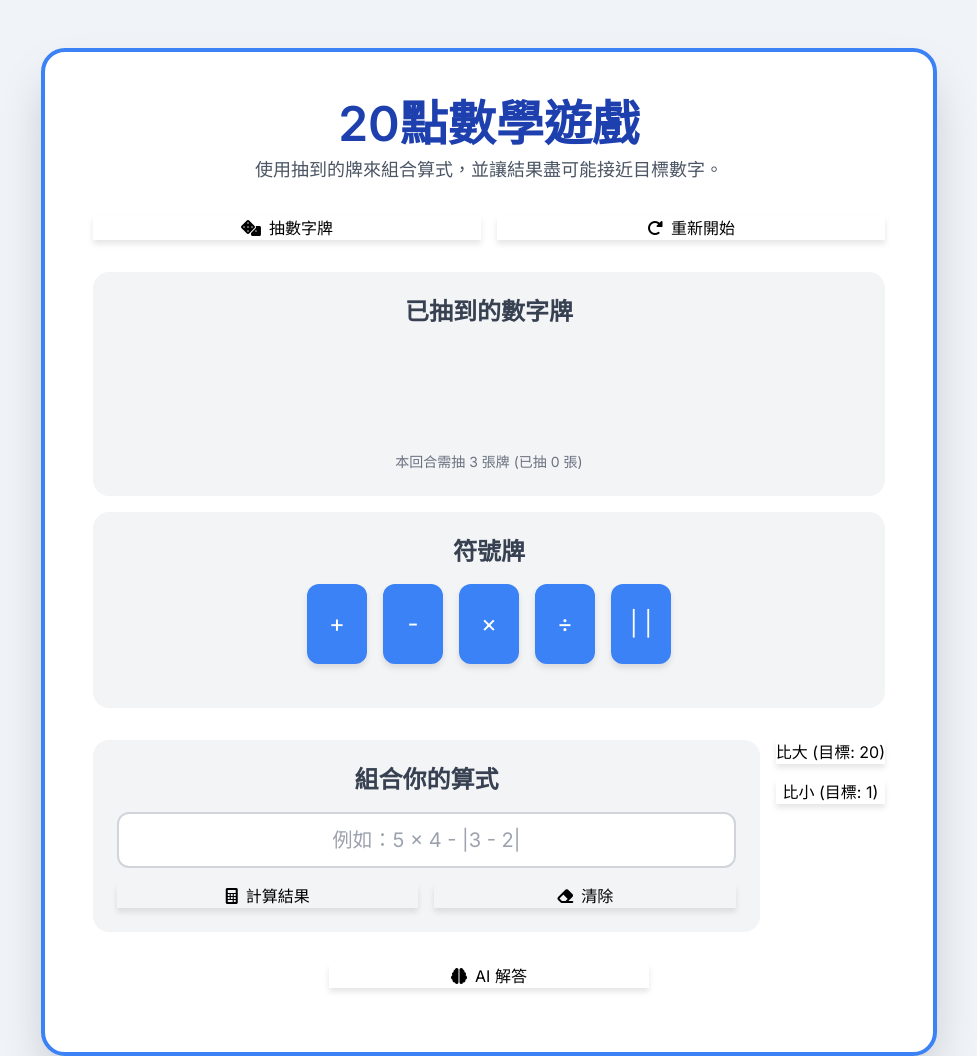
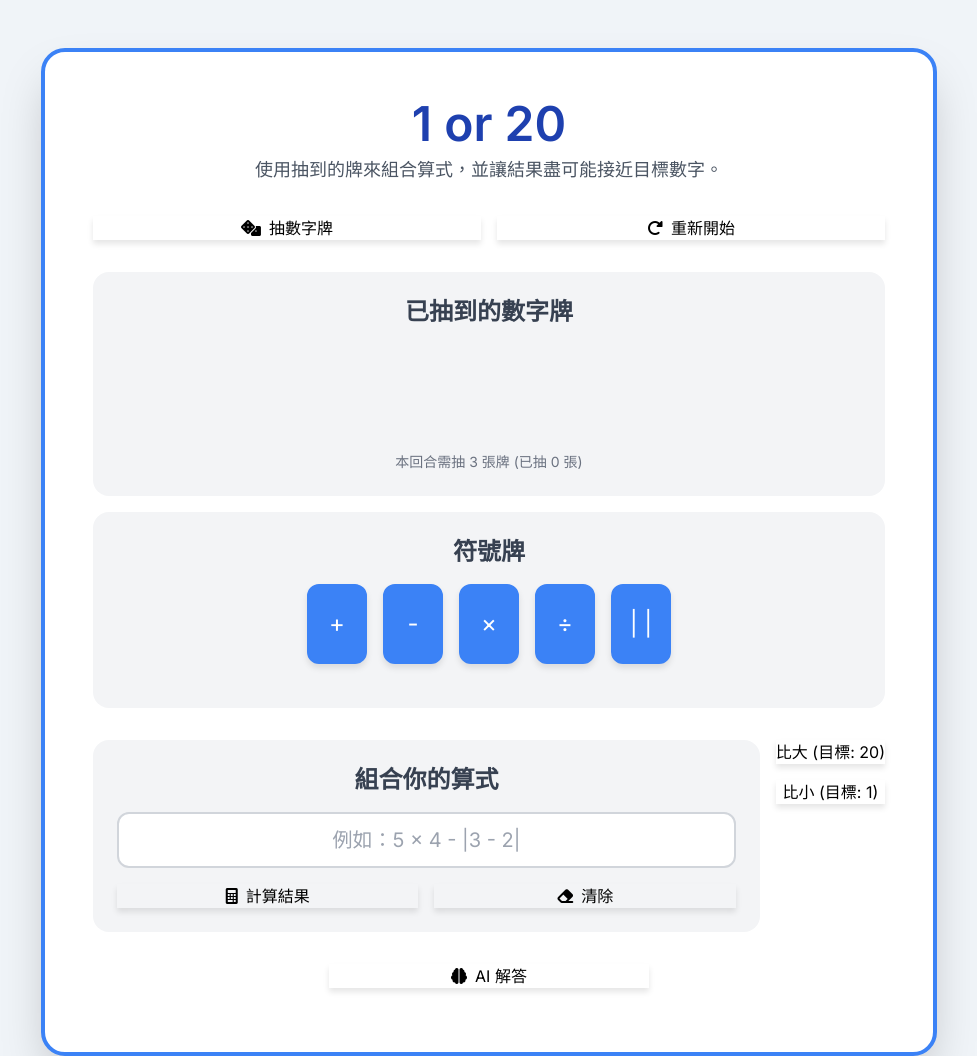
Before and after one commit to ykh0101/math_game, a plain HTML site: page math_game.html in a window 1280 px wide. Shown: the top 1056 px of the page, without its empty margins (151-1128 px from the left). Drawn offline with nearby package versions, Linux system fonts and the light colour scheme.

Commit message:
math_game.html

```diff
--- a/math_game.html
+++ b/math_game.html
@@ -3,7 +3,7 @@
 <head>
     <meta charset="UTF-8">
     <meta name="viewport" content="width=device-width, initial-scale=1.0">
-    <title>20點數學遊戲</title>
+    <title>1 or 20</title>
     <script src="https://cdn.tailwindcss.com"></script>
     <link rel="stylesheet" href="https://cdnjs.cloudflare.com/ajax/libs/font-awesome/6.0.0-beta3/css/all.min.css">
     <style>
@@ -73,7 +73,7 @@
 </head>
 <body class="p-6 md:p-12">
     <div class="max-w-4xl mx-auto bg-white rounded-3xl shadow-2xl p-6 md:p-12 border-4 border-blue-500">
-        <h1 class="text-4xl md:text-5xl font-extrabold text-center text-blue-800 mb-2">20點數學遊戲</h1>
+        <h1 class="text-4xl md:text-5xl font-extrabold text-center text-blue-800 mb-2">1 or 20</h1>
         <p class="text-lg text-center text-gray-600 mb-8">使用抽到的牌來組合算式，並讓結果盡可能接近目標數字。</p>
 
         <!-- Buttons to draw cards -->
```
